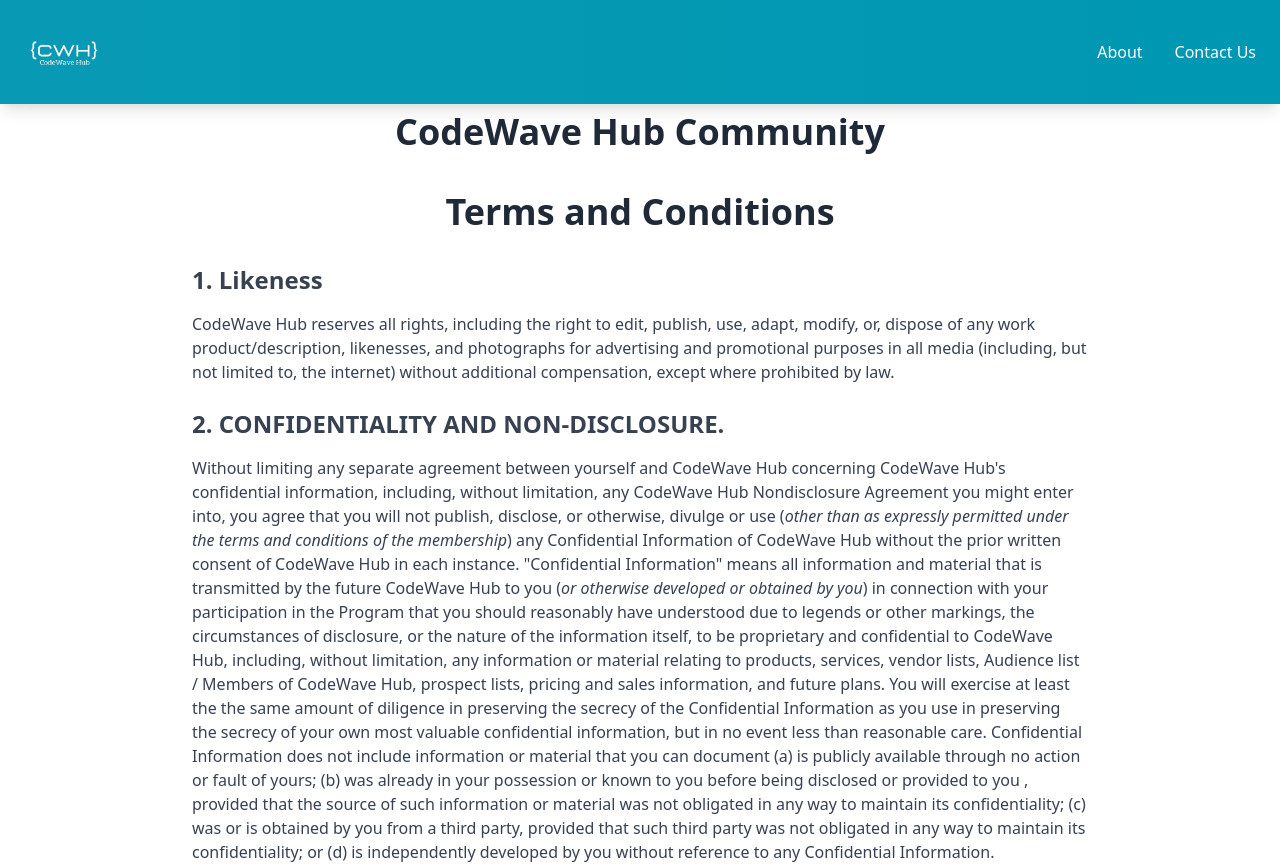
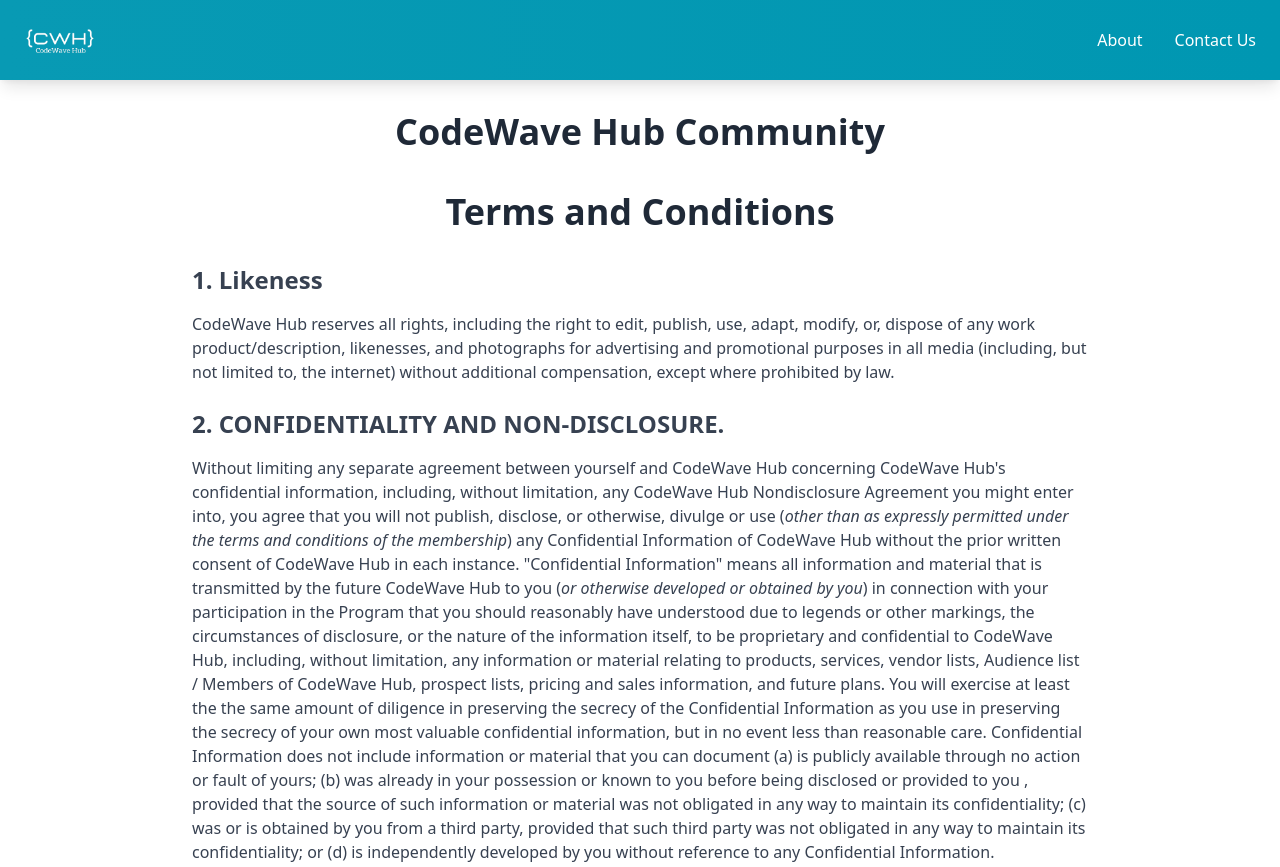
Before and after one commit to codewavehub/CWH-COC-V2, a plain HTML site: page index.html in a window 1280 px wide. Shown: the top 867 px of the page. Drawn offline with nearby package versions, Linux system fonts and the light colour scheme.

Commit message:
slight changes is Nav bar

```diff
--- a/index.html
+++ b/index.html
@@ -24,7 +24,15 @@
 <body class="bg-white min-h-screen">
     <!-- Navigation Bar -->
     <nav class="gradient-nav shadow-lg nav-fixed">
-        <div class="container mx-auto px-6 py-3">
+<div class="container mx-auto px-6 py-3" style="
+    padding-bottom: 0px;
+    margin-bottom: 0px;
+    margin-left: 0px;
+    margin-right: 0px;
+    padding-top: 0px;
+    padding-left: 20px;
+    padding-right: 20px;
+">
             <div class="flex items-center justify-between">
                 <div class="flex items-center">
                         <img src="WHITE-No-bg.png"
```
